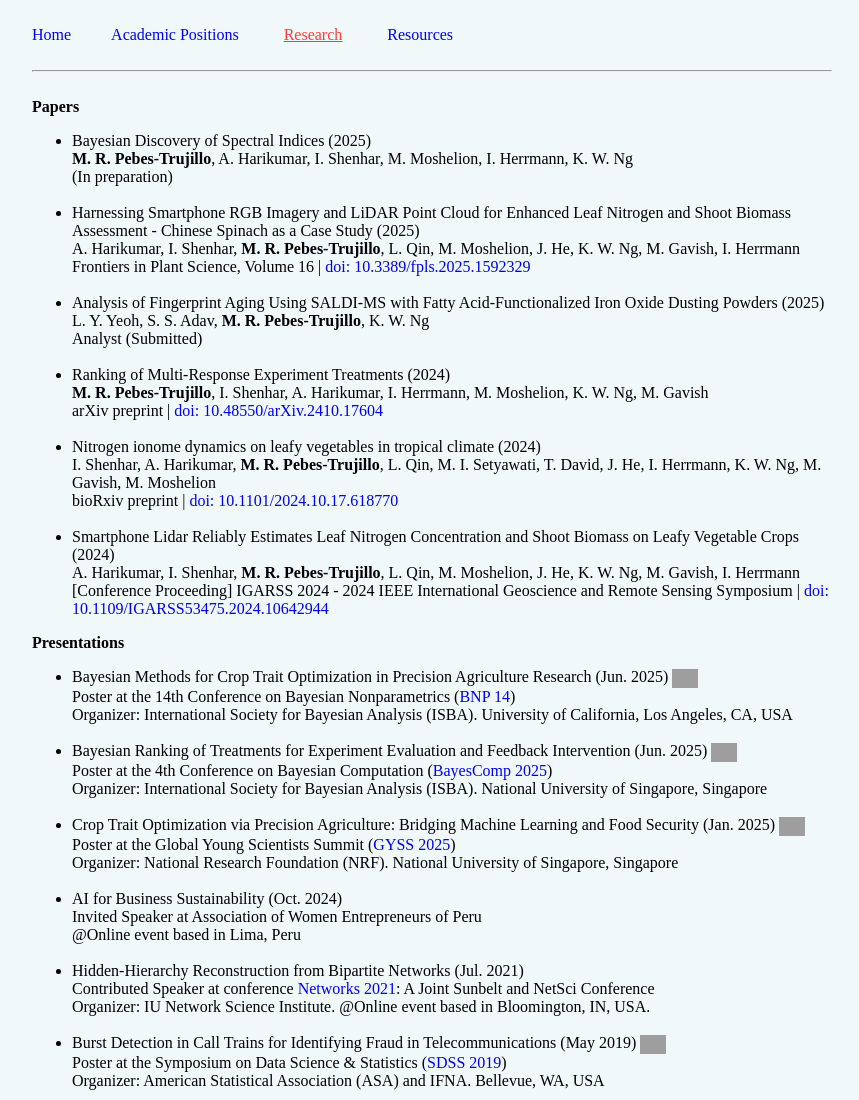
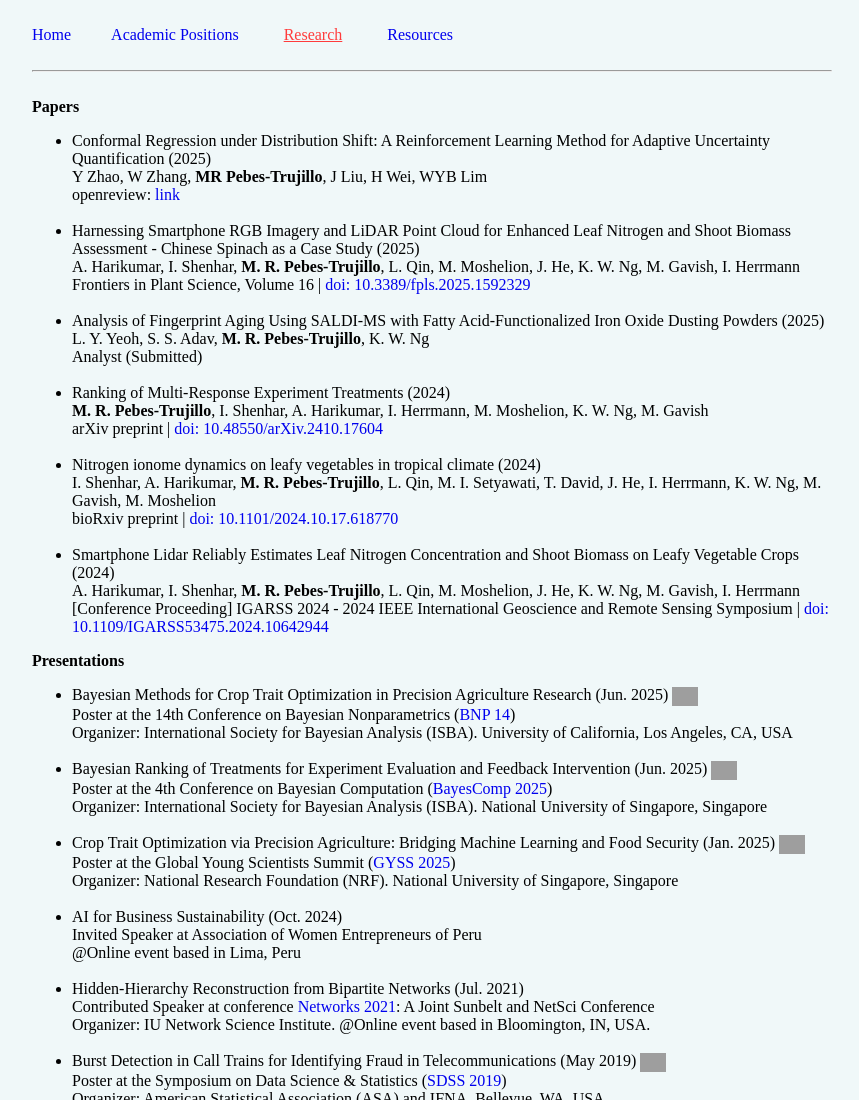
Before and after one commit to miguelpebes/miguelpebes.github.io, a plain HTML site: page research.html in a window 1280 px wide. Shown: the top 1100 px of the page, without its empty margins (208-1067 px from the left). Drawn offline with Linux system fonts and the light colour scheme; grey boxes are pictures that could not be loaded.

Commit message:
Add files via upload

```diff
--- a/research.html
+++ b/research.html
@@ -22,10 +22,15 @@
         <br>
         <b>Papers</b>
         <ul>
-            <li>
+            <!--<li>
                 Bayesian Discovery of Spectral Indices (2025)<br>
                 <b>M. R. Pebes-Trujillo</b>, A. Harikumar, I. Shenhar, M. Moshelion, I. Herrmann, K. W. Ng<br>
-                (In preparation)<!--DOI: <a href="https://doi.org/10.48550/arXiv.2410.17604" style="text-decoration:none">10.48550/arXiv.2410.17604</a>-->
+                (In preparation) DOI: <a href="https://doi.org/10.48550/arXiv.2410.17604" style="text-decoration:none">10.48550/arXiv.2410.17604</a>
+            </li><br>-->
+            <li>
+                Conformal Regression under Distribution Shift: A Reinforcement Learning Method for Adaptive Uncertainty Quantification (2025)<br>
+                Y Zhao, W Zhang, <b>MR Pebes-Trujillo</b>, J Liu, H Wei, WYB Lim<br>
+                openreview: <a href="https://openreview.net/pdf/415fe2600ee685c79b22dc73c2d2714bea583512.pdf" style="text-decoration:none">link</a>
             </li><br>
             <li>
                 Harnessing Smartphone RGB Imagery and LiDAR Point Cloud for Enhanced Leaf Nitrogen and Shoot Biomass Assessment - Chinese Spinach as a Case Study (2025)<br>
```
